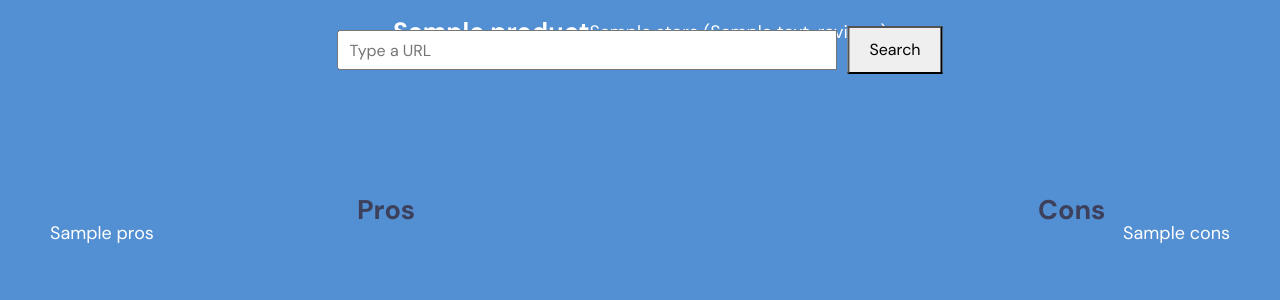
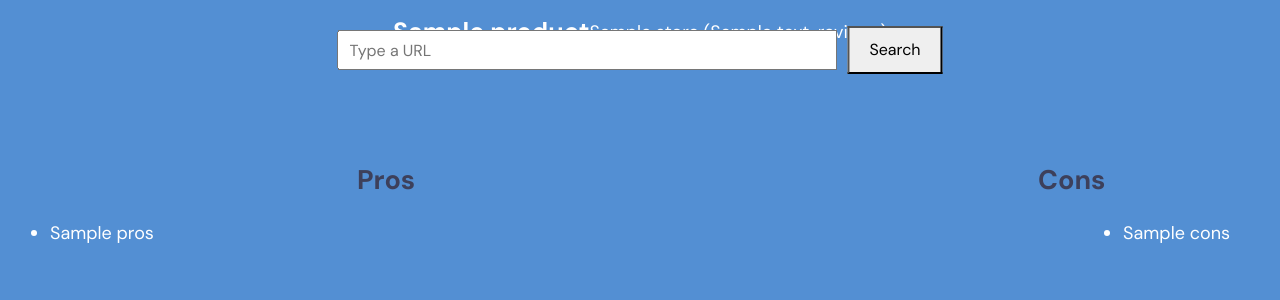
Before and after one commit to Rishit-dagli/Into-the-ReviewVerse, a Flask app: template templates/task.html in a window 1280 px wide. Shown: the part 110-410 px from the top of the page. Run offline with Flask 3, Linux system fonts and the light colour scheme; the template is opened without the code that fills it: most values are stand-ins (such as "Sample title", 1, 10 or a date in 2020); parts of the project's set-up code (start-up, migrations or seed data) failed here and were passed over; some libraries are stand-ins or nearby versions.

Commit message:
UI update

```diff
--- a/templates/task.html
+++ b/templates/task.html
@@ -91,9 +91,11 @@
         <div class="left-container">
             <div class="outputText">
                 {% if pros %}
-                <p style="color: white; font: Sans-Serif; font-size: 18px; position: absolute; top: 10px; left: 0px">
-                    {{ pros }}
-                </p>
+                <ul>
+                    <li style="color: white; font: Sans-Serif; font-size: 18px; position: absolute; top: 10px; left: 0px">
+                        {{ pros }}
+                    </li>
+                </ul>
                 {% endif %}
             </div>
           </div>
@@ -101,17 +103,20 @@
         <div class="right-container">
             <div class="outputText">
                 {% if cons %}
-                <p style="color: white; font: Sans-Serif; font-size: 18px; position: absolute; top: 10px; right: 0px">
-                    {{ cons }}
+                <ul>
+                    <li style="color: white; font: Sans-Serif; font-size: 18px; position: absolute; top: 10px; right: 0px">
+                        {{ cons }}
+                    </li>
+                </ul>
                 {% endif %}
             </div>
         </div>
 
         {% if pros %}
-        <div style="position: absolute; top: 300px; left: 357px; color: #3D405B; font-size: 27px; font: Sans-Serif;">
+        <div style="position: absolute; top: 270px; left: 357px; color: #3D405B; font-size: 27px; font: Sans-Serif;">
             <b>Pros</b>
         </div>
-        <div style="position: absolute; top: 300px; left: 1038px; color: #3D405B; font-size: 27px; font: Sans-Serif;">
+        <div style="position: absolute; top: 270px; left: 1038px; color: #3D405B; font-size: 27px; font: Sans-Serif;">
            <b>Cons</b>
         </div>
         {% endif %}
```
